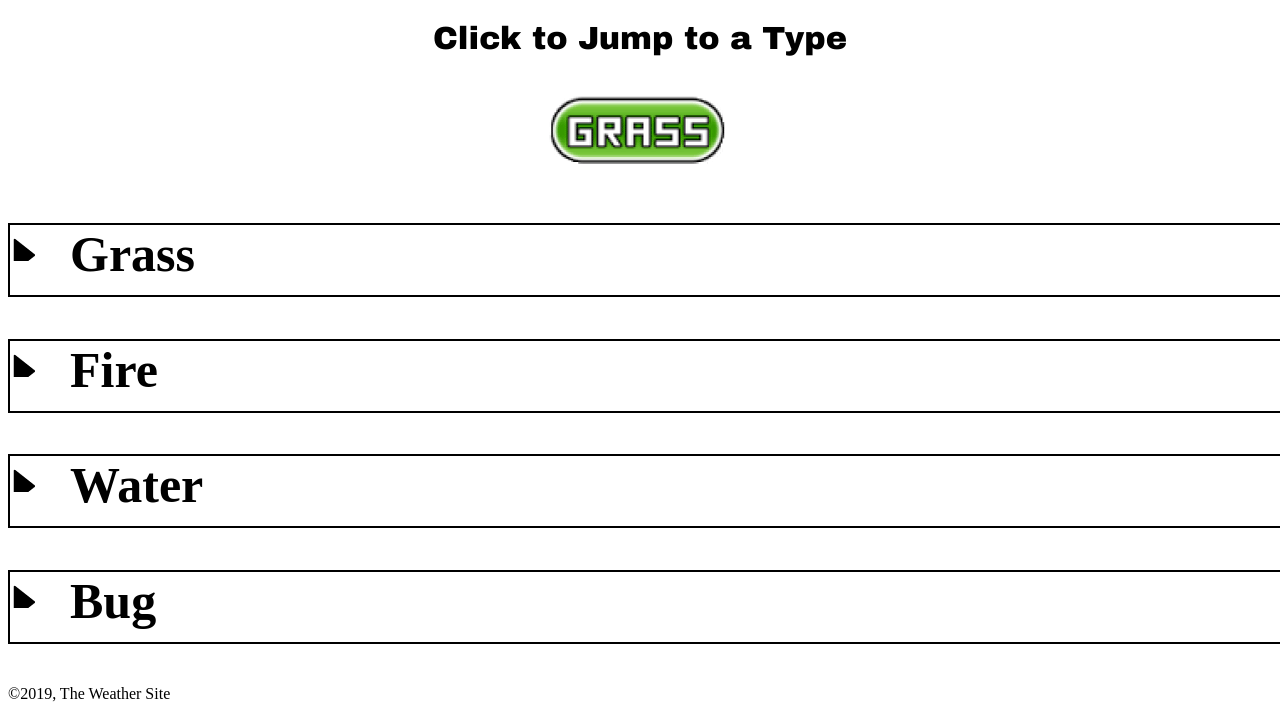
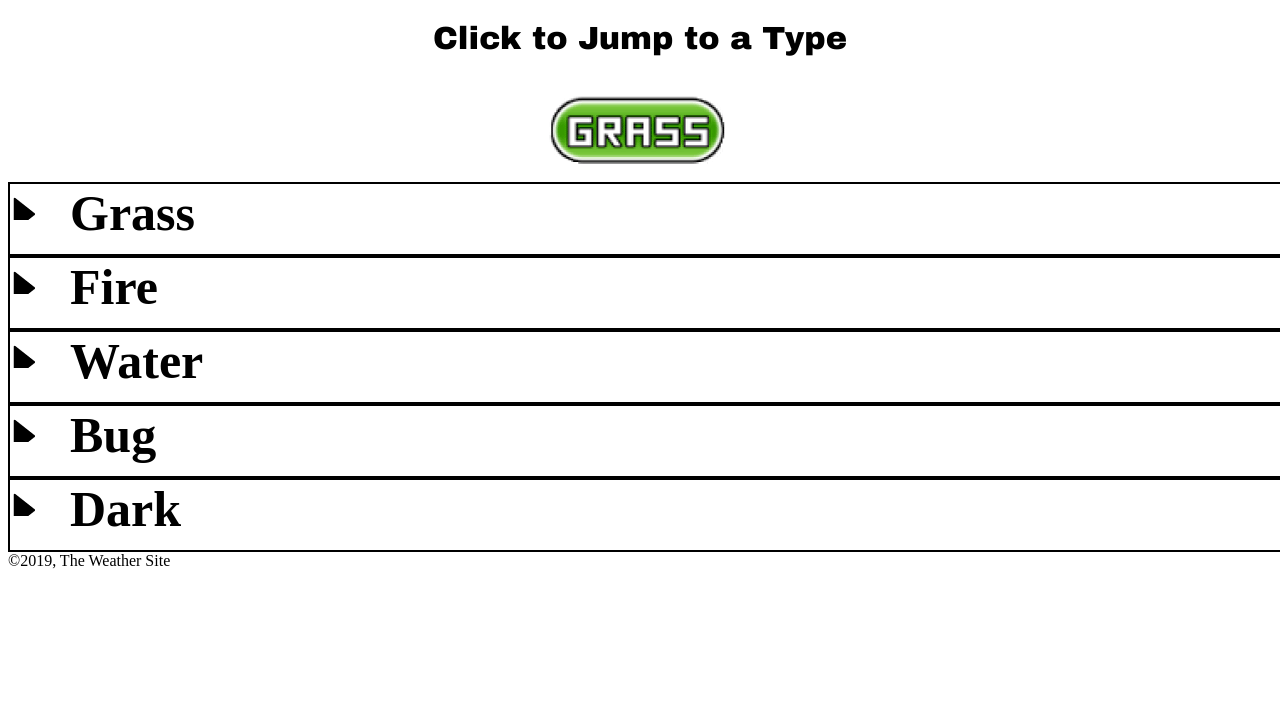
Before and after one commit to trainerkim20/trainerkim20.github.io, a PHP site: page /pokemon/index.html in a window 1280 px wide; the page is wider, and only the part inside the window is pictured. Shown: the part 202-913 px from the top of that part. After the commit the page ends 771 px from the top of that part, so only its background shows below. Run offline with PHP 8.4, Linux system fonts and the light colour scheme.

Commit message:
dark function

```diff
--- a/pokemon/index.html
+++ b/pokemon/index.html
@@ -137,6 +137,38 @@
         </ul>
     </div>
 </section>
+<section id="Dark">
+    <div class="buttonborder"><h1 onclick="showData5()"><div id="flip5"></div>Dark</h1></div>
+    <div id="darkdata">
+            <p>Dark Type attacks are super-effective against:</p>
+        <ul>
+            <li>Grass Types</li>
+            <li>Psychic Types</li>
+            <li>Dark Types</li>
+        </ul>
+
+        <p>Bug Type attacks are not-very-effective against:</p>
+        <ul>
+            <li>Fire Types</li>
+            <li>Fighting Types</li>
+            <li>Poison Types</li>
+            <li>Flying Types</li>
+            <li>Ghost Types</li>
+            <li>Steel Types</li>
+            <li>Fairy Types</li>
+
+        </ul>
+                 <p>Bug Types have a weakness against:</p>
+            <ul>
+            <li>Fire Types</li>
+            <li>Flying Types</li>
+            <li>Rock Types</li>
+
+
+
+        </ul>
+    </div>
+</section>
                </main>
 
         <footer>
--- a/pokemon/pokemon.css
+++ b/pokemon/pokemon.css
@@ -37,6 +37,7 @@ section h1 {
     height: 70px;
     width: 100%;
     padding-left: 60px;
+    margin: 0px;
 
 }
 
@@ -61,6 +62,10 @@ section h1 {
 }
 
 #bugdata {
+    display: none;
+}
+
+#darkdata {
     display: none;
 }
 
@@ -103,3 +108,11 @@ section h1 {
     width: 55px;
     background: no-repeat url("images/triangle.png");
 }
+
+#flip5{
+    position: absolute;
+    left: 5px;
+    height: 36px;
+    width: 55px;
+    background: no-repeat url("images/triangle.png");
+}
--- a/pokemon/pokemon.js
+++ b/pokemon/pokemon.js
@@ -65,3 +65,20 @@ function showData1(grass){
       }
 
     }
+
+    let dark = document.getElementById("darkdata");
+  showData(dark);
+
+  function showData5(dark){
+
+    const flip = document.getElementById("flip5");
+      var x = document.getElementById("darkdata");
+      if (x.style.display === "none") {
+        x.style.display = "block";
+        flip.setAttribute("class", "open");
+      } else {
+        x.style.display = "none";
+        flip.setAttribute("class", "normal");
+      }
+
+    }
```
